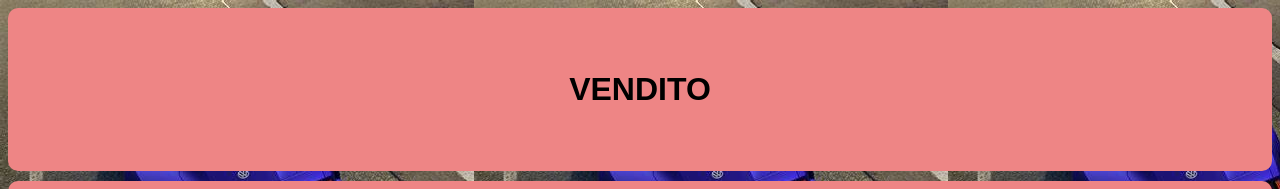
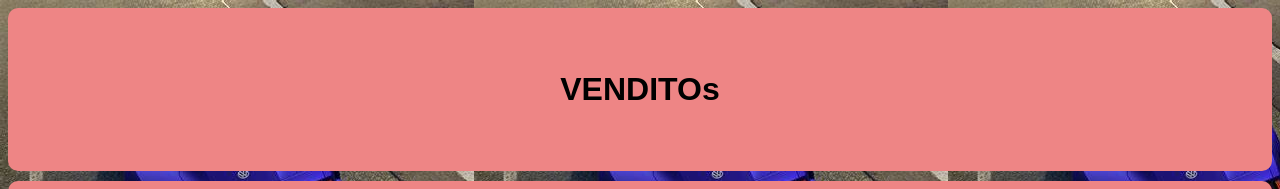
Before and after one commit to blessedempire/kopite, a plain HTML site: page index.html in a window 1280 px wide. Shown: the top 189 px of the page. Drawn offline with Linux system fonts and the light colour scheme; files whose address does not match are found by name.

Commit message:
Update index.html

```diff
--- a/index.html
+++ b/index.html
@@ -9,7 +9,7 @@
 </head>
 <body>
     <header>
-        <h1>VENDITO</h1>
+        <h1>VENDITOs</h1>
     </header>
     <nav>
         <ul>
```
